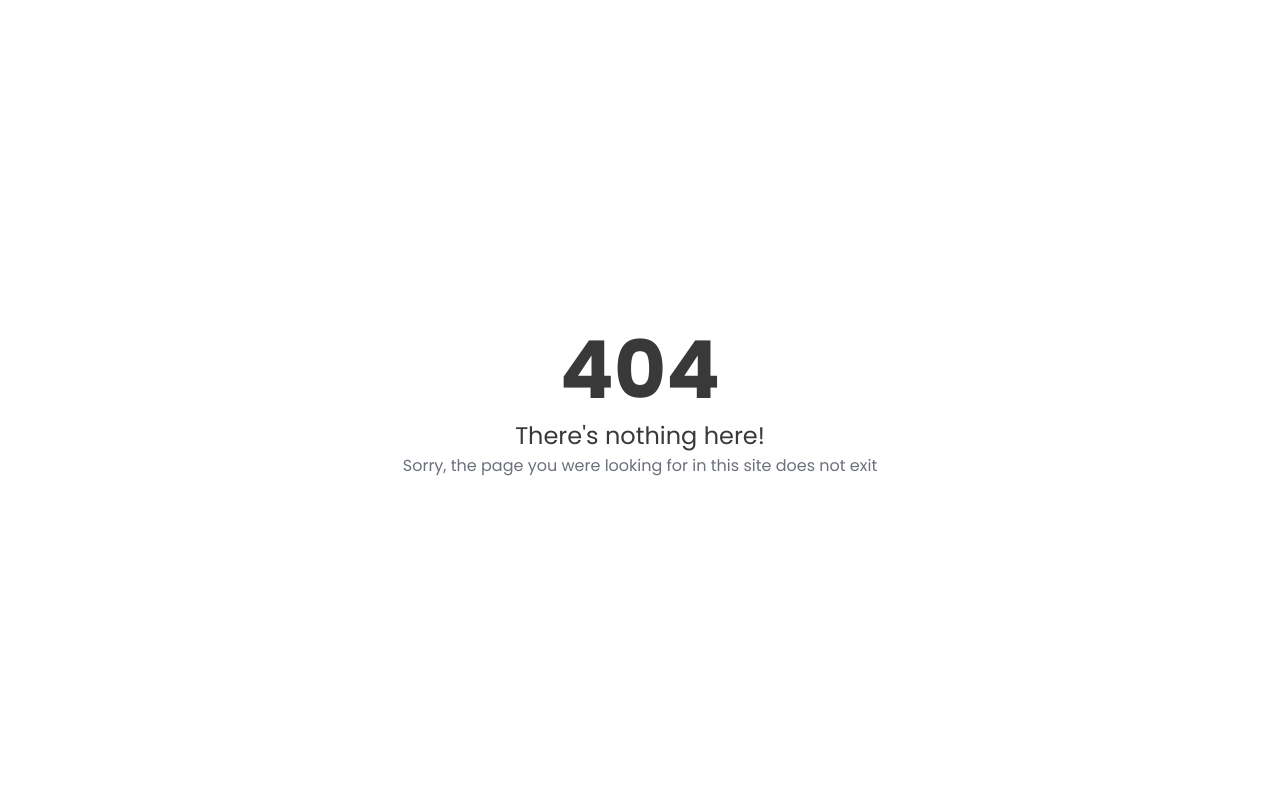
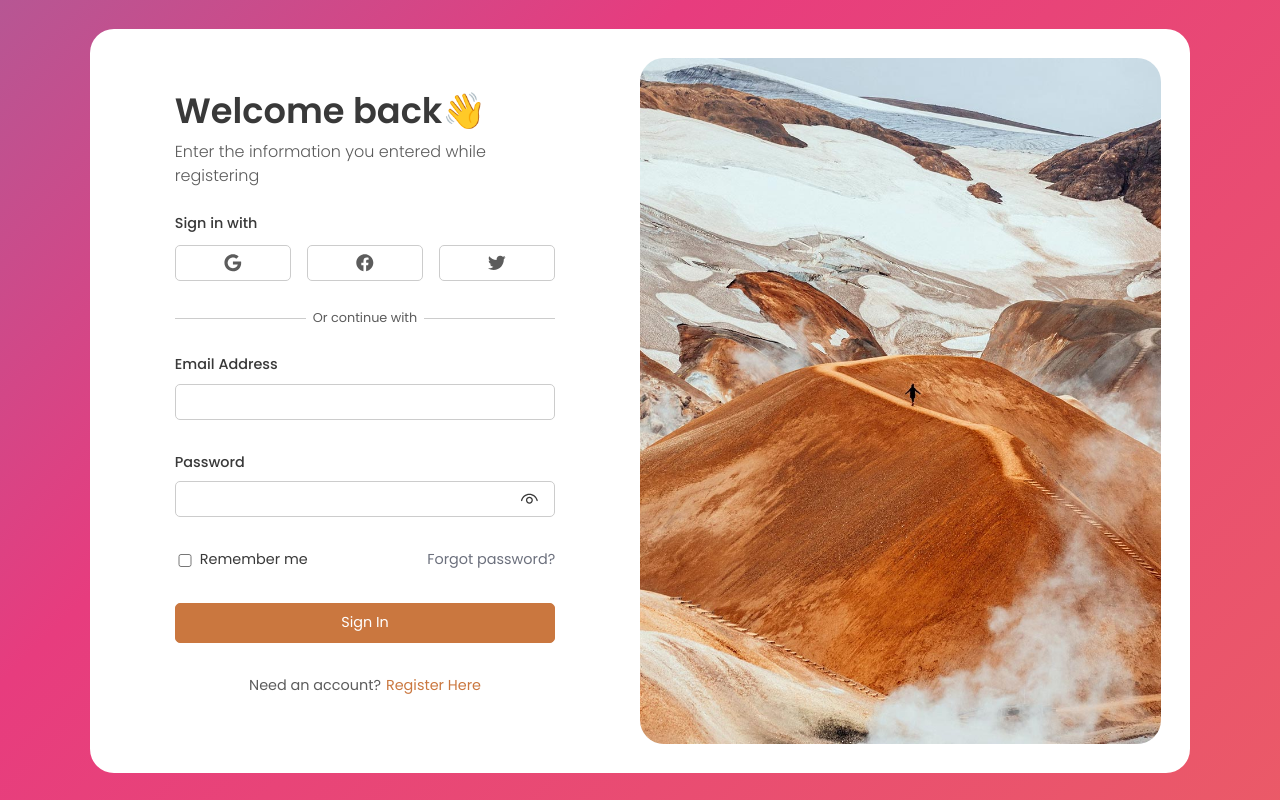
Before and after one commit to hossainpalin/React-Login-Form, a React (Vite) app: page /React-Login-Form/login in a window 1280 px wide. Before the commit this address had no page. Built offline with nearby package versions, Linux system fonts and the light colour scheme.

Commit message:
Router update

```diff
--- a/src/components/App.jsx
+++ b/src/components/App.jsx
@@ -10,8 +10,8 @@ function App() {
   return (
     <Layout>
       <Routes>
-        <Route index element={<Navigate to="/auth/login" />} />
-        <Route path="auth" element={<Auth />}>
+        <Route index element={<Navigate to="/React-Login-Form/login" />} />
+        <Route path="React-Login-Form" element={<Auth />}>
           <Route index element={<Login />} />
           <Route path="login" element={<Login />} />
           <Route path="register" element={<Register />} />
--- a/src/components/pages/Login.jsx
+++ b/src/components/pages/Login.jsx
@@ -97,7 +97,7 @@ function Login() {
       </form>
 
       {/* Don't have account section here */}
-      <UserToggle params="Need an account?" location="/auth/register" action="Register Here" />
+      <UserToggle params="Need an account?" location="/React-Login-Form/register" action="Register Here" />
     </div>
   );
 }
--- a/src/components/pages/Register.jsx
+++ b/src/components/pages/Register.jsx
@@ -130,7 +130,7 @@ function Register() {
       </form>
 
       {/* Already have account section here */}
-      <UserToggle params="Already have an account?" location="/auth/login" action="Sign-in Here" />
+      <UserToggle params="Already have an account?" location="/React-Login-Form/login" action="Sign-in Here" />
     </div>
   );
 }
```
